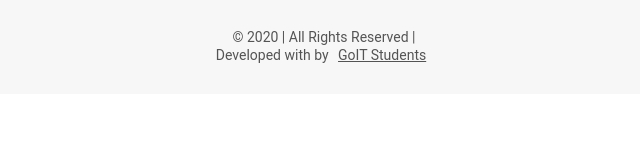
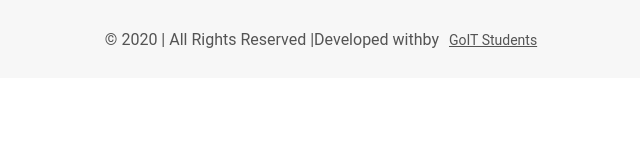
Before and after one commit to SerhiyStepanov/test-js, a website built with Parcel: page index.html in a window 1280 px wide. Shown: the whole page, without its empty margins (316-956 px from the left). Built offline with nearby package versions, Linux system fonts and the light colour scheme.

Commit message:
footer-proect

```diff
--- a/css/styles.css
+++ b/css/styles.css
@@ -91,8 +91,30 @@ body {
   background-color: #f7f7f7;
 }
 
+@media screen and (min-width: 768px) {
+  .section-footer {
+    padding-top: 30px;
+    padding-bottom: 28px;
+  }
+}
+
+@media screen and (min-width: 1024px) {
+  .section-footer {
+    padding-top: 30px;
+    padding-bottom: 28px;
+  }
+}
+
 .page-footer {
   text-align: center;
+}
+
+@media screen and (min-width: 768px) {
+  .footer-container {
+    display: flex;
+    justify-content: center;
+    align-items: center;
+  }
 }
 
 .footer-text {
@@ -105,8 +127,14 @@ body {
   color: #545454;
 }
 
-.footer-svg {
-  margin: 0;
+@media screen and (min-width: 768px) {
+  .footer-text {
+    font-family: Roboto;
+    font-style: normal;
+    font-weight: normal;
+    font-size: 16px;
+    line-height: 1.2;
+  }
 }
 
 .footer-btn {
--- a/index.html
+++ b/index.html
@@ -70,9 +70,9 @@
     <section class="section-footer">
       <footer class="page-footer">
         <div class="footer-container">
+          <p class="footer-text">© 2020 | All Rights Reserved |</p>
           <p class="footer-text">
-            © 2020 | All Rights Reserved |<br />
-            Developed with <span class="footer-svg"></span> by
+            Developed with<span class=""></span>by
             <button class="footer-btn">
               <a href="" class="footer-link">GoIT Students</a>
             </button>
```
